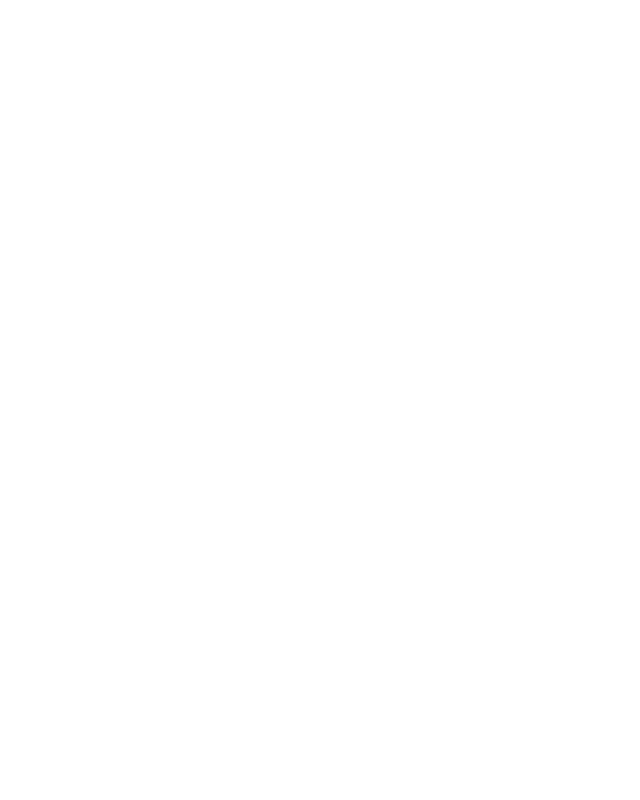
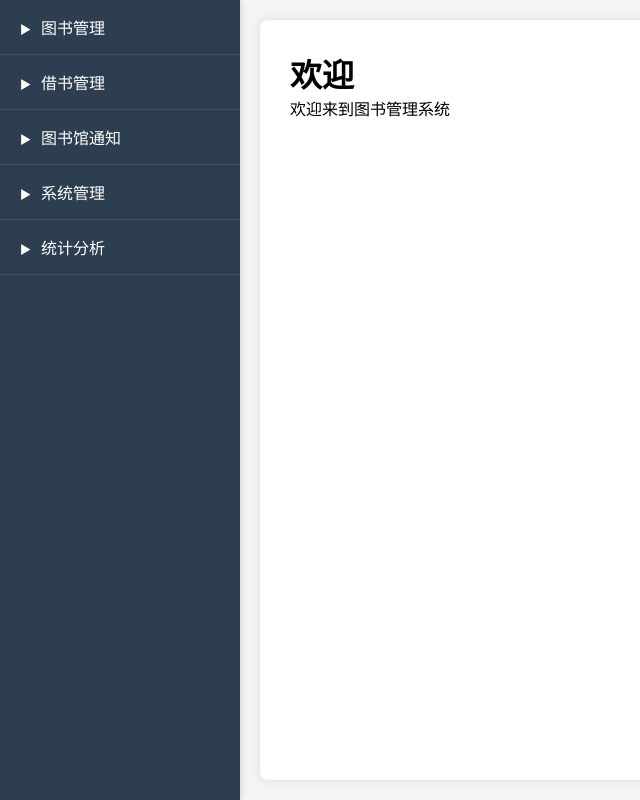
Before and after one commit to OnionsKings/front-end, a React (Create React App) app: page /dashboard in a window 1280 px wide. Shown: the whole page, without its empty margins (0-640 px from the left). Built offline with nearby package versions, Linux system fonts and the light colour scheme.

Commit message:
Added some basic components in dashboard

```diff
--- a/src/components/Dashboard.css
+++ b/src/components/Dashboard.css
@@ -5,23 +5,49 @@
     display: flex;
     flex-direction: row; /* 确保sidebar和main-content正确排列 */
     justify-content: flex-start; /* 确保sidebar靠左显示 */
-    background-color: white;
+    background-color: #f4f4f4;
 }
 
-
 .sidebar {
-    width: 200px;
-    background-color: #333;
+    width: 240px;
+    background-color: #2c3e50;
     color: white;
     height: 100vh; /* Full height */
+    box-shadow: 2px 0 5px rgba(0,0,0,0.1);
 }
 
 .sidebar .menu-item {
-    padding: 10px;
-    border-bottom: 1px solid grey;
+    padding: 15px 20px;
+    border-bottom: 1px solid rgba(255,255,255,0.1);
+    cursor: pointer;
+    transition: background-color 0.3s ease;
+}
+
+.sidebar .menu-item:hover {
+    background-color: #34495e;
+}
+
+.sidebar .menu-item.active {
+    background-color: #3498db;
+    font-weight: bold;
 }
 
 .main-content {
     flex-grow: 1;
-    padding: 20px;
+    padding: 30px;
+    background-color: white;
+    box-shadow: 0 0 10px rgba(0,0,0,0.1);
+    margin: 20px;
+    border-radius: 8px;
 }
+
+/* 添加一些图标样式 */
+.menu-item::before {
+    content: '▶';
+    margin-right: 10px;
+    font-size: 12px;
+}
+
+.menu-item.active::before {
+    content: '▼';
+}
--- a/src/components/Dashboard.js
+++ b/src/components/Dashboard.js
@@ -1,27 +1,43 @@
 // Dashboard.js
-import React, { useEffect } from 'react';
+import React, { useState } from 'react';
 import './Dashboard.css'; // 确保你有一个CSS文件来样式化这个组件
 
 function Dashboard() {
-    useEffect(() => {
-        console.log('useEffect running');
-        document.querySelectorAll('#root > *:not(.dashboard-container)').forEach(el => {
-          el.style.display = 'none';
-        });
-        // document.querySelector('.some-other-class').style.display = 'none';
-      }, []);
+  const [selectedMenu, setSelectedMenu] = useState('欢迎');
+
+  const renderContent = () => {
+    switch (selectedMenu) {
+      case '图书管理':
+        return <p>这里是图书管理的内容</p>;
+      case '借书管理':
+        return <p>这里是借书管理的内容</p>;
+      case '图书馆通知':
+        return <p>这里是图书馆通知的内容</p>;
+      case '系统管理':
+        return <p>这里是系统管理的内容</p>;
+      case '统计分析':
+        return <p>这里是统计分析的内容</p>;
+      default:
+        return <p>欢迎来到图书管理系统</p>;
+    }
+  };
+
   return (
     <div className="dashboard-container">
       <div className="sidebar">
-        <div className="menu-item">图书管理</div>
-        <div className="menu-item">借书管理</div>
-        <div className="menu-item">图书馆通知</div>
-        <div className="menu-item">系统管理</div>
-        <div className="menu-item">统计分析</div>
+        {['图书管理', '借书管理', '图书馆通知', '系统管理', '统计分析'].map((item) => (
+          <div
+            key={item}
+            className={`menu-item ${selectedMenu === item ? 'active' : ''}`}
+            onClick={() => setSelectedMenu(item)}
+          >
+            {item}
+          </div>
+        ))}
       </div>
       <div className="main-content">
-        <h1>欢迎来到图书管理系统</h1>
-        <p>这里是一些动态内容...</p>
+        <h1>{selectedMenu}</h1>
+        {renderContent()}
       </div>
     </div>
   );
```
